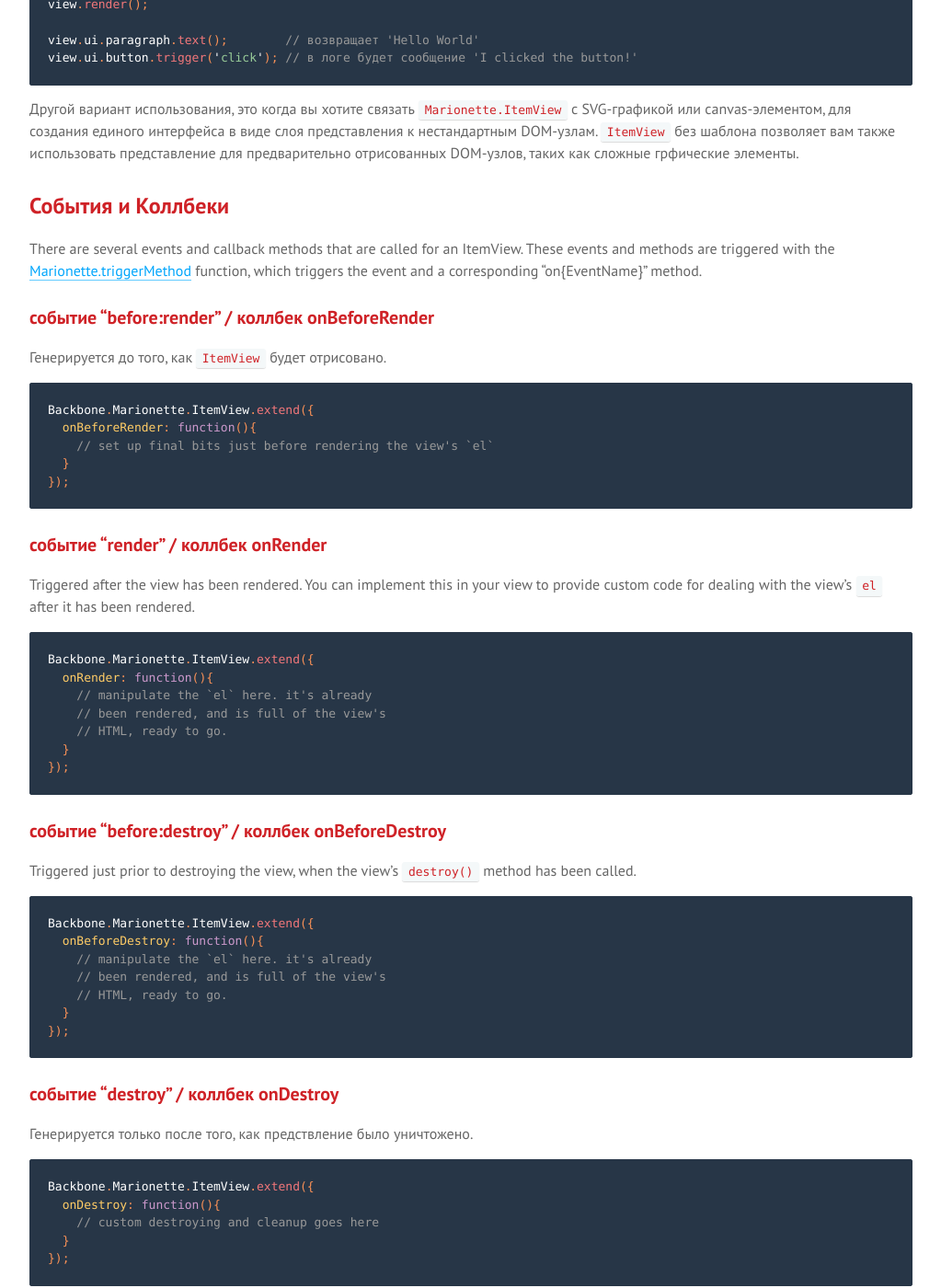
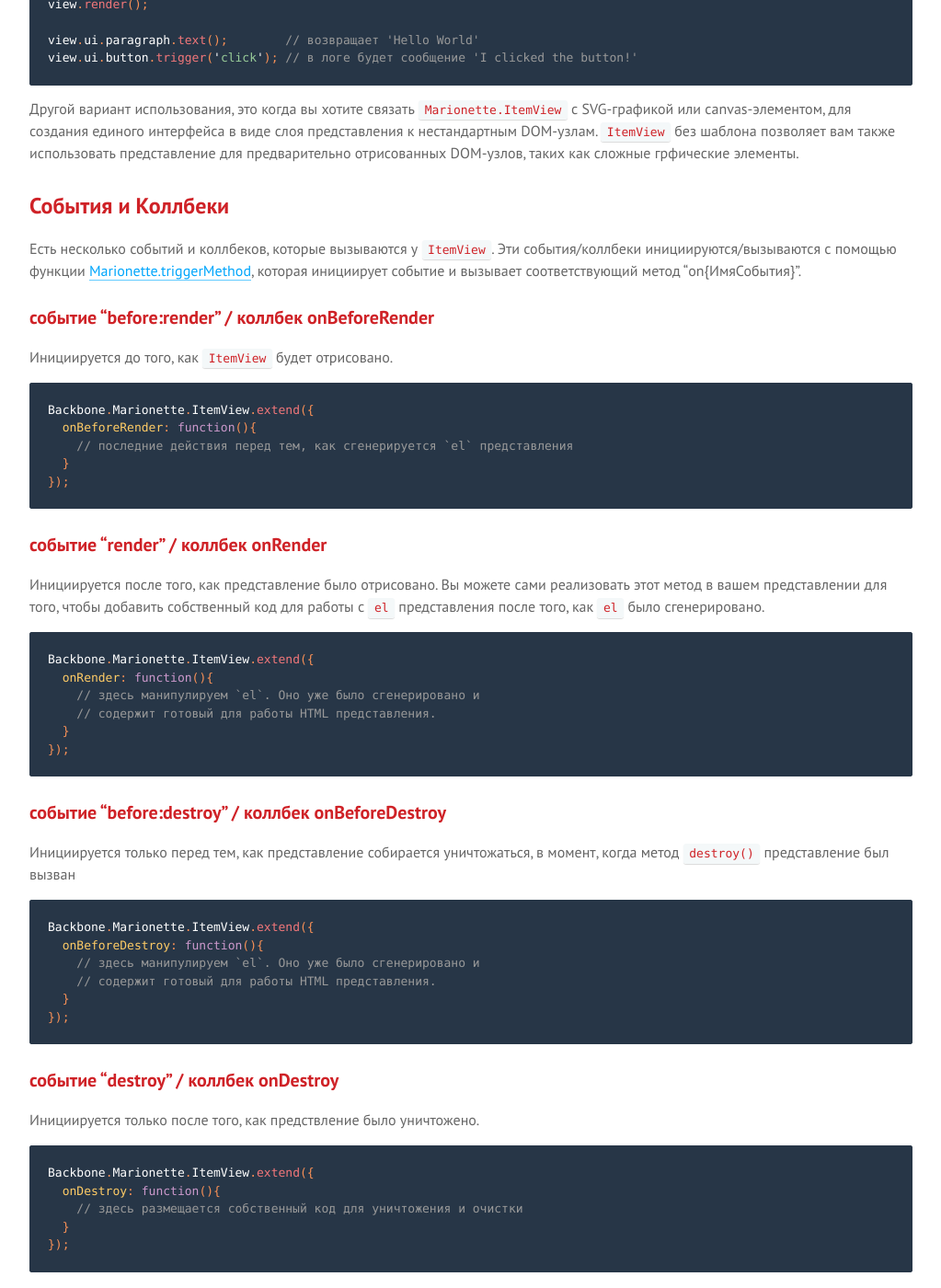
Before and after one commit to sadcitizen/marionettejs.ru, a Jekyll site: the page built from _posts/2014-04-20-itemview.md, in a window 1280 px wide and 1400 px high, scrolled down 3447 px. Shown: the whole window at 92% size, without its empty margins (128-1151 px from the left). Built offline with Jekyll 4.4.1, drawn with Linux system fonts in a browser that asks for light colours; some web fonts are replaced; Markdown is read by kramdown in place of the engine named in the settings.

Commit message:
translate ru/ItemView

````diff
--- a/_includes/translation/ru/marionette.itemview.md
+++ b/_includes/translation/ru/marionette.itemview.md
@@ -19,7 +19,7 @@
   * [событие "before:render" / коллбек onBeforeRender](#beforerender--onbeforerender-event)
   * [событие "render" / коллбек onRender](#render--onrender-event)
   * [событие "before:destroy" / коллбек onBeforeDestroy](#beforedestroy--onbeforedestroy-event)
-  * [событие "destroy" / коллбек onDestroy](#destroy--ondestroy-event)  *
+  * [событие "destroy" / коллбек onDestroy](#destroy--ondestroy-event)
 * [ItemView serializeData](#itemview-serializedata)
 * [Organizing ui elements](#organizing-ui-elements)
 * [modelEvents and collectionEvents](#modelevents-and-collectionevents)
@@ -168,62 +168,61 @@
 
 ## События и Коллбеки
 
-There are several events and callback methods that are called
-for an ItemView. These events and methods are triggered with the
-[Marionette.triggerMethod](./marionette.functions.md) function, which
-triggers the event and a corresponding "on{EventName}" method.
+Есть несколько событий и коллбеков, которые вызываются у `ItemView`.
+Эти события/коллбеки инициируются/вызываются с помощью функции
+[Marionette.triggerMethod](./marionette.functions.md),
+которая инициирует событие и вызывает соответствующий метод "on{ИмяСобытия}".
 
 ### событие "before:render" / коллбек onBeforeRender
 
-Генерируется до того, как `ItemView` будет отрисовано.
+Инициируется до того, как `ItemView` будет отрисовано.
 
 ```js
 Backbone.Marionette.ItemView.extend({
   onBeforeRender: function(){
-    // set up final bits just before rendering the view's `el`
+    // последние действия перед тем, как сгенерируется `el` представления
   }
 });
 ```
 
 ### событие "render" / коллбек onRender
 
-Triggered after the view has been rendered.
-You can implement this in your view to provide custom code for dealing
-with the view's `el` after it has been rendered.
+Инициируется после того, как представление было отрисовано.
+Вы можете сами реализовать этот метод в вашем представлении
+для того, чтобы добавить собственный код для работы с `el` представления
+после того, как `el` было сгенерировано.
 
 ```js
 Backbone.Marionette.ItemView.extend({
   onRender: function(){
-    // manipulate the `el` here. it's already
-    // been rendered, and is full of the view's
-    // HTML, ready to go.
+    // здесь манипулируем `el`. Оно уже было сгенерировано и
+    // содержит готовый для работы HTML представления.
   }
 });
 ```
 
 ### событие "before:destroy" / коллбек onBeforeDestroy
 
-Triggered just prior to destroying the view, when the view's `destroy()`
-method has been called.
+Инициируется только перед тем, как представление собирается уничтожаться, в момент,
+когда метод `destroy()` представление был вызван
 
 ```js
 Backbone.Marionette.ItemView.extend({
   onBeforeDestroy: function(){
-    // manipulate the `el` here. it's already
-    // been rendered, and is full of the view's
-    // HTML, ready to go.
+    // здесь манипулируем `el`. Оно уже было сгенерировано и
+    // содержит готовый для работы HTML представления.
   }
 });
 ```
 
 ### событие "destroy" / коллбек onDestroy
 
-Генерируется только после того, как предствление было уничтожено.
+Инициируется только после того, как предствление было уничтожено.
 
 ```js
 Backbone.Marionette.ItemView.extend({
   onDestroy: function(){
-    // custom destroying and cleanup goes here
+    // здесь размещается собственный код для уничтожения и очистки
   }
 });
 ```
````
